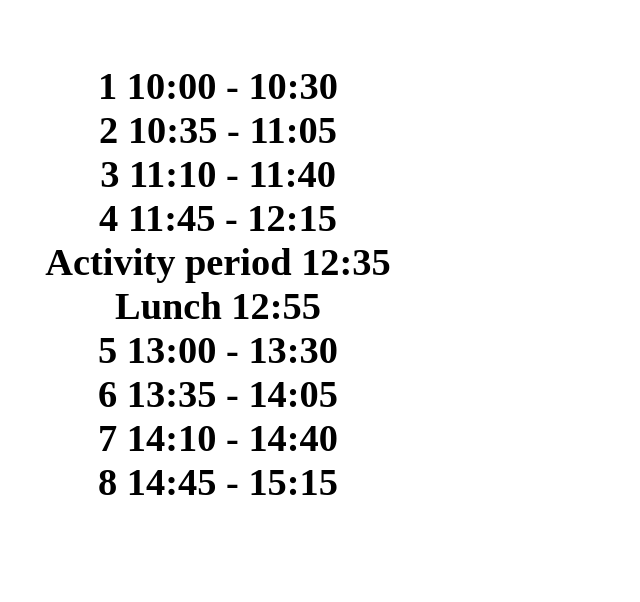
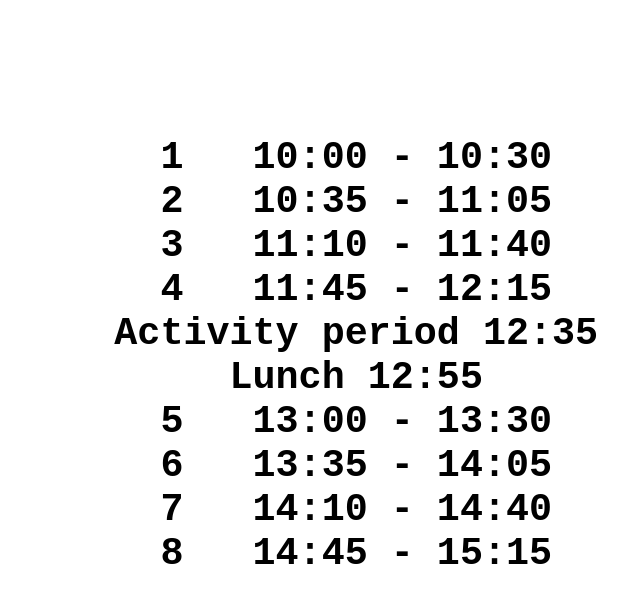
Before and after one commit to rock-skinned-bird/rock-skinned-bird.github.io, a plain HTML site: page delaySchedule.html in a window 1280 px wide. Shown: the whole page, without its empty margins (422-1062 px from the left). Drawn offline with Linux system fonts and the light colour scheme.

Commit message:
Use pre tags

```diff
--- a/delaySchedule.html
+++ b/delaySchedule.html
@@ -7,17 +7,19 @@
         </title>
     </head>
     <body>
+        <pre>
         <h5 class = "schedule" style="text-align: center; font-size: 3vw;">
-            1   10:00 - 10:30<br>
-            2   10:35 - 11:05<br>
-            3   11:10 - 11:40<br>
-            4   11:45 - 12:15<br>
-            Activity period 12:35<br>
-            Lunch 12:55<br>
-            5   13:00 - 13:30<br>
-            6   13:35 - 14:05<br>
-            7   14:10 - 14:40<br>
-            8   14:45 - 15:15<br>
+            1   10:00 - 10:30
+            2   10:35 - 11:05
+            3   11:10 - 11:40
+            4   11:45 - 12:15
+            Activity period 12:35
+            Lunch 12:55
+            5   13:00 - 13:30
+            6   13:35 - 14:05
+            7   14:10 - 14:40
+            8   14:45 - 15:15
         </h5>
+        </pre>
     </body>
 </html>
```
